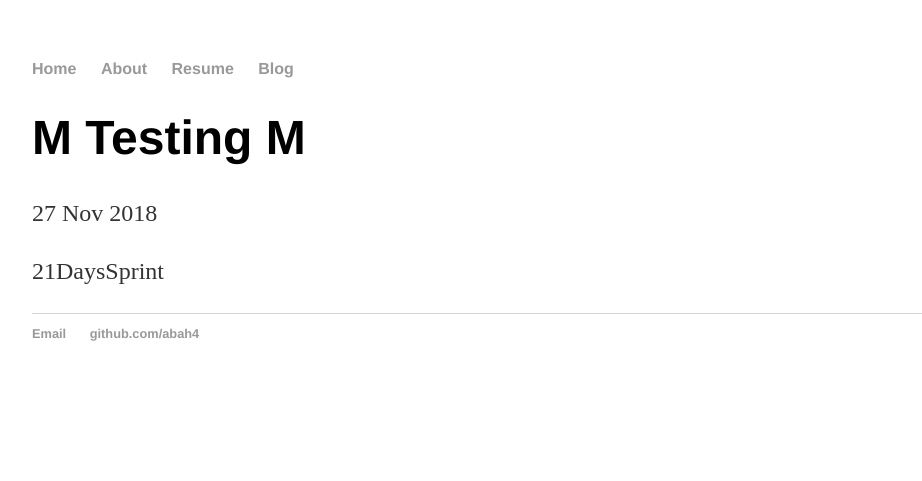
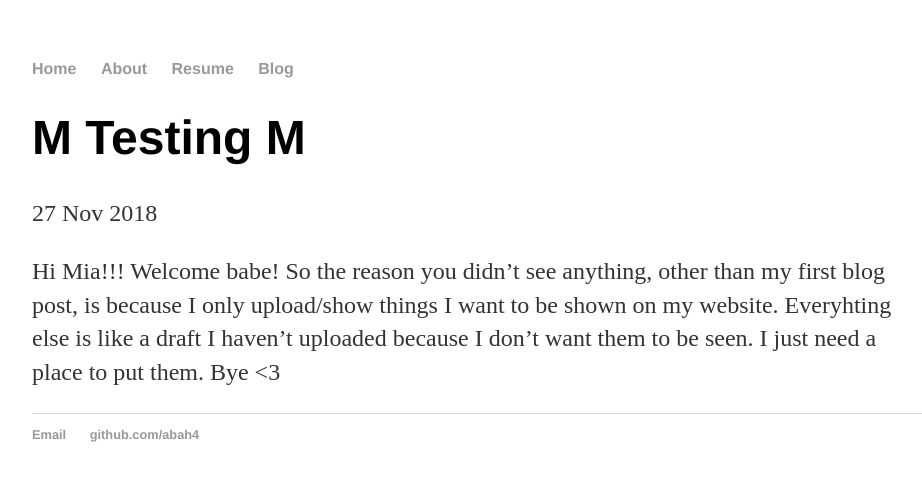
Before and after one commit to abah4/abah4.github.io, a Jekyll site: the page built from _posts/2018-27-11-Testing-Post.md, in a window 1280 px wide. Shown: the top 481 px of the page, without its empty margins (160-1082 px from the left). Built offline with Jekyll 4.4.1, drawn with Linux system fonts in a browser that asks for light colours.

Commit message:
Update 2018-27-11-Testing-Post.md

```diff
--- a/_posts/2018-27-11-Testing-Post.md
+++ b/_posts/2018-27-11-Testing-Post.md
@@ -4,4 +4,8 @@ title: "M Testing M"
 date: 2018-11-27
 ---
 
-21DaysSprint
+Hi Mia!!!
+Welcome babe!
+So the reason you didn't see anything, other than my first blog post, is because I only upload/show things I want to be shown on my website.
+Everyhting else is like a draft I haven't uploaded because I don't want them to be seen. I just need a place to put them.
+Bye <3
```
